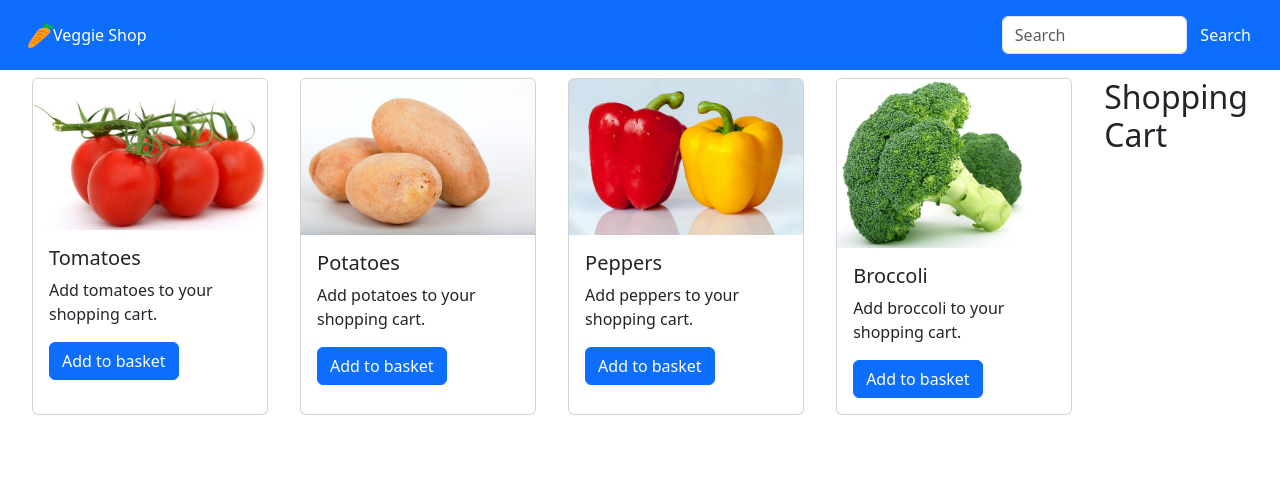
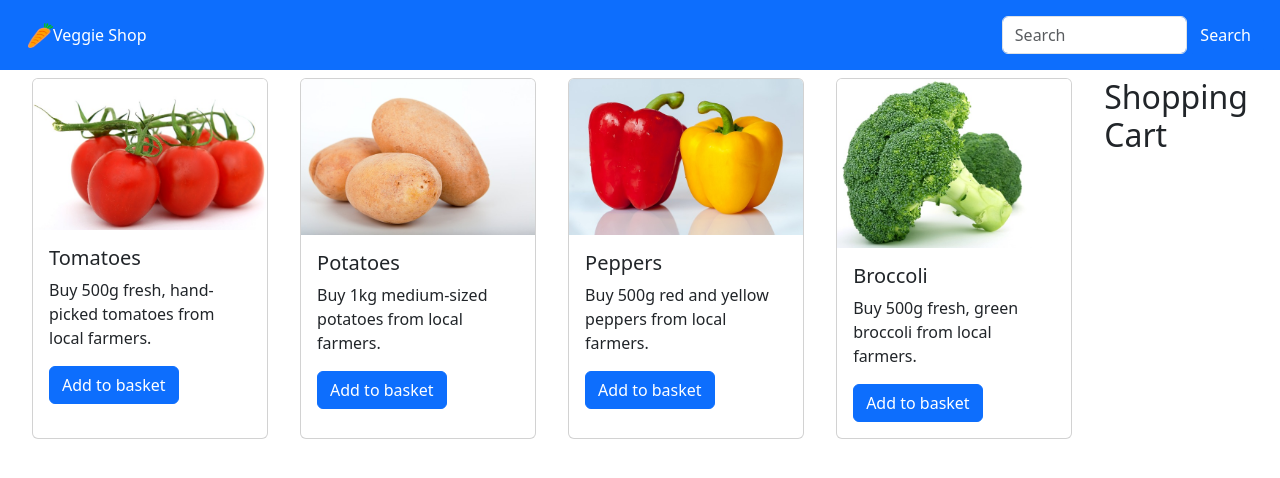
Before and after one commit to pkieber/simple-online-shop, a React (Create React App) app: page / in a window 1280 px wide. Shown: the top 478 px of the page. Built offline with nearby package versions, Linux system fonts and the light colour scheme.

Commit message:
add favicon + product descriptions

```diff
--- a/src/App.jsx
+++ b/src/App.jsx
@@ -48,10 +48,10 @@ class App extends Component {
             <Navbar/>
             <div className='main-container'>
                 <div className='product-container'>
-                    <Product onAdd={() => this.addItem(1, 'Tomatoes', 2.99)} image="tomatoe.jpg" title="Tomatoes" description="Add tomatoes to your shopping cart."/>
-                    <Product onAdd={() => this.addItem(1, 'Potatoes', 3.99)} image="potatoes.jpg" title="Potatoes" description="Add potatoes to your shopping cart."/>
-                    <Product onAdd={() => this.addItem(1, 'Peppers', 4.99)} image="peppers.jpg" title="Peppers" description="Add peppers to your shopping cart."/>
-                    <Product onAdd={() => this.addItem(1, 'Broccoli', 5.99)} image="broccoli.jpg" title="Broccoli" description="Add broccoli to your shopping cart."/>
+                    <Product onAdd={() => this.addItem(1, 'Tomatoes', 2.99)} image="tomatoe.jpg" title="Tomatoes" description="Buy 500g fresh, hand-picked tomatoes from local farmers."/>
+                    <Product onAdd={() => this.addItem(1, 'Potatoes', 3.99)} image="potatoes.jpg" title="Potatoes" description="Buy 1kg medium-sized potatoes from local farmers."/>
+                    <Product onAdd={() => this.addItem(1, 'Peppers', 4.99)} image="peppers.jpg" title="Peppers" description="Buy 500g red and yellow peppers from local farmers."/>
+                    <Product onAdd={() => this.addItem(1, 'Broccoli', 5.99)} image="broccoli.jpg" title="Broccoli" description="Buy 500g fresh, green broccoli from local farmers."/>
                 </div>
                 <ShoppingCart items={this.state.items}/>
             </div>
```
Also changed, not shown: 1 other file (tests, documents, lock files or other folders).
